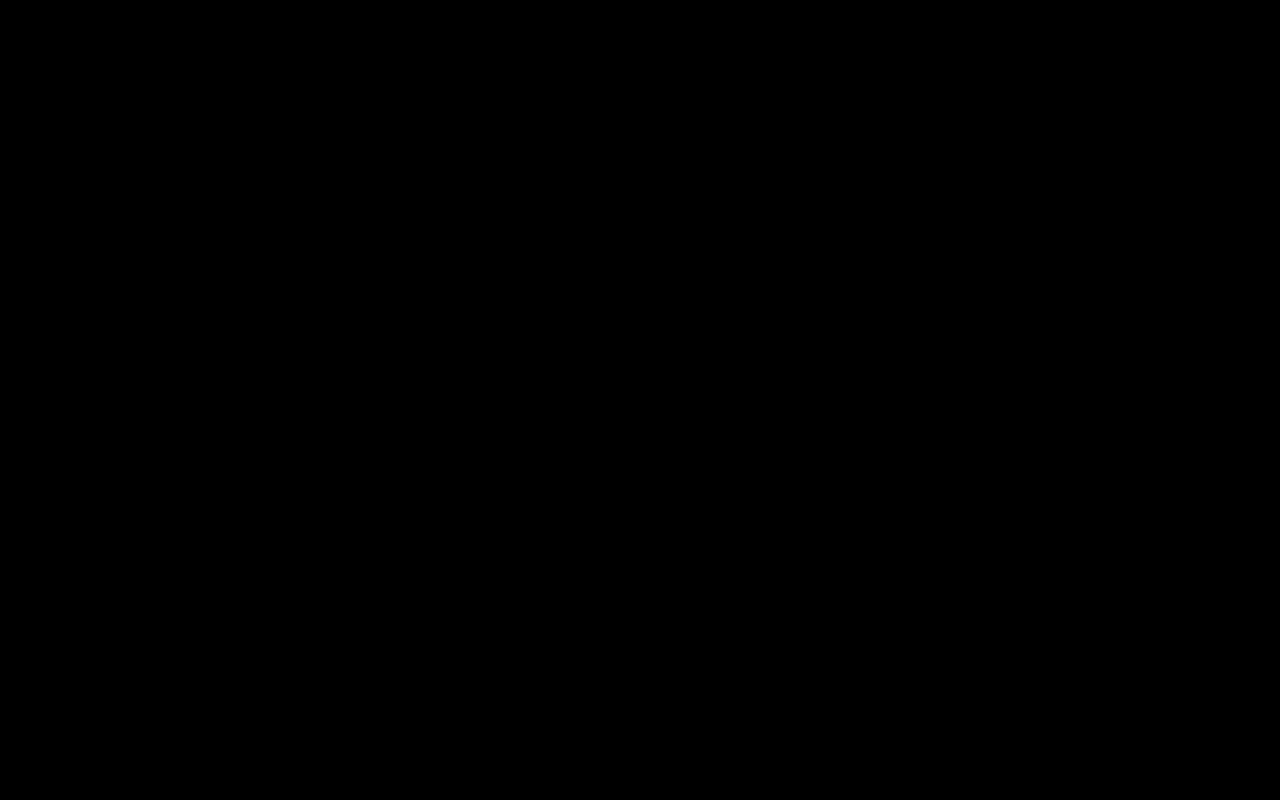
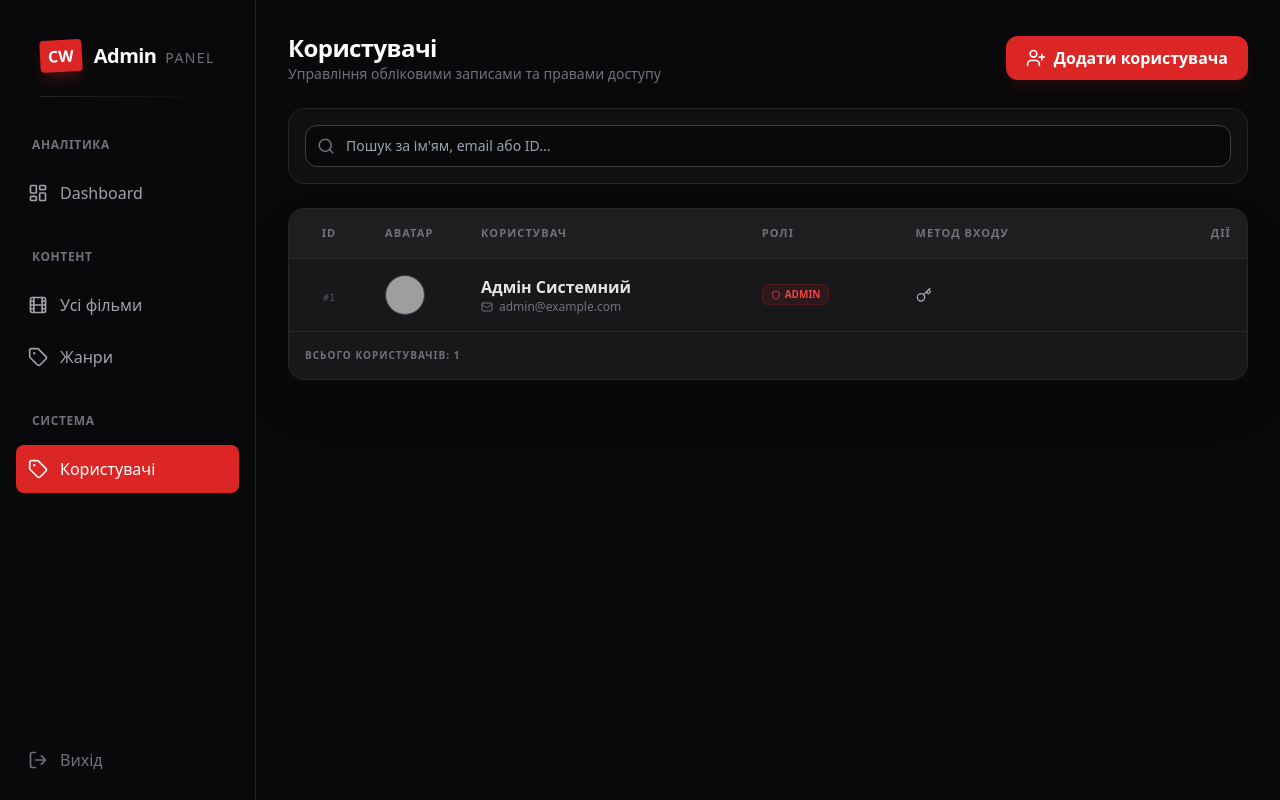
Before and after one commit to Vocaquill/CounterWatch, a React (Vite) app in the folder CounterWatchSite/movie-web/: page /admin/users in a window 1280 px wide. Before the commit this address had no page. Built offline with nearby package versions, Linux system fonts and the light colour scheme; grey boxes are pictures that could not be loaded.

Commit message:
Add usersPage for adminPanel

```diff
--- a/CounterWatchSite/movie-web/src/App.tsx
+++ b/CounterWatchSite/movie-web/src/App.tsx
@@ -15,6 +15,7 @@ import Dashboard from './pages/Admin/Dashboard.tsx'
 import AdminMoviesPage from "./pages/Admin/AdminMoviesPage.tsx";
 import CreateMoviePage from "./pages/Admin/CreateMoviePage.tsx";
 import EditMoviePage from "./pages/Admin/EditMoviePage.tsx";
+import UsersPage from './pages/Admin/UsersPage.tsx';
 //For all
 import AppLayout from './layouts/AppLayout.tsx'
 import SearchPage from './pages/SearchPage'
@@ -35,10 +36,11 @@ function App() {
       <Route path="/admin" element={<AdminLayout />}>
         <Route index element={<Dashboard />} />
         <Route path="genres" element={<GenresPage />} />
+        <Route path="users" element={<UsersPage />} />
         <Route path="movies">
-            <Route index element={<AdminMoviesPage />} />
-            <Route path="add" element={<CreateMoviePage />} />
-            <Route path="edit/:slug" element={<EditMoviePage />} />
+          <Route index element={<AdminMoviesPage />} />
+          <Route path="add" element={<CreateMoviePage />} />
+          <Route path="edit/:slug" element={<EditMoviePage />} />
         </Route>
       </Route>
     </Routes >
--- /dev/null
+++ b/CounterWatchSite/movie-web/src/pages/Admin/UsersPage.tsx
@@ -0,0 +1,173 @@
+import { useState, useEffect } from 'react';
+import { useDispatch, useSelector } from 'react-redux';
+import { Search, UserPlus, Edit2, Trash2, Mail, Shield, ShieldAlert, X, Loader2, Chrome, Key } from 'lucide-react';
+
+import type { RootState, AppDispatch } from '../../store';
+
+// Тимчасовий інтерфейс на основі твоїх даних
+interface UserAdmin {
+  id: number;
+  fullName: string;
+  email: string;
+  image: string;
+  isLoginGoogle: boolean;
+  isLoginPassword: boolean;
+  roles: string[];
+  loginTypes: string[];
+}
+
+function UsersPage() {
+  const dispatch = useDispatch<AppDispatch>();
+
+  // Заміни на реальний useSelector для користувачів
+  // const { items: users, status, error } = useSelector((state: RootState) => state.users);
+
+  // Тимчасові дані для демонстрації, поки не підключиш Redux
+  const [users] = useState<UserAdmin[]>([
+    {
+      id: 1,
+      fullName: "Адмін Системний",
+      email: "admin@example.com",
+      image: "https://ui-avatars.com/api/?name=Admin&background=random",
+      isLoginGoogle: false,
+      isLoginPassword: true,
+      roles: ["Admin"],
+      loginTypes: ["Password"]
+    }
+  ]);
+
+  const [searchTerm, setSearchTerm] = useState('');
+  const status = 'idle'; // заглушка
+
+  const filteredUsers = users.filter(user =>
+    user.fullName.toLowerCase().includes(searchTerm.toLowerCase()) ||
+    user.email.toLowerCase().includes(searchTerm.toLowerCase()) ||
+    user.id.toString().includes(searchTerm)
+  );
+
+  return (
+    <div className="space-y-6 animate-in fade-in duration-500">
+
+      {/* HEADER */}
+      <div className="flex flex-col sm:flex-row justify-between items-start sm:items-center gap-4">
+        <div>
+          <h1 className="text-2xl font-bold text-white tracking-tight">Користувачі</h1>
+          <p className="text-zinc-500 text-sm">Управління обліковими записами та правами доступу</p>
+        </div>
+        <button className="flex items-center gap-2 bg-red-600 hover:bg-red-700 text-white px-5 py-2.5 rounded-xl font-bold transition-all active:scale-95 shadow-lg shadow-red-900/20">
+          <UserPlus size={20} />
+          Додати користувача
+        </button>
+      </div>
+
+      {/* SEARCH */}
+      <div className="bg-zinc-900/50 p-4 rounded-2xl border border-zinc-800 backdrop-blur-sm flex items-center gap-4">
+        <div className="relative flex-1">
+          <Search className="absolute left-3 top-1/2 -translate-y-1/2 text-zinc-500" size={18} />
+          <input
+            type="text"
+            value={searchTerm}
+            placeholder="Пошук за ім'ям, email або ID..."
+            className="w-full bg-zinc-950 border border-zinc-700 rounded-xl py-2.5 pl-10 pr-4 outline-none focus:border-red-600 transition-all text-sm text-zinc-200"
+            onChange={(e) => setSearchTerm(e.target.value)}
+          />
+        </div>
+        {searchTerm && (
+          <button onClick={() => setSearchTerm('')} className="p-2.5 bg-zinc-800 hover:bg-zinc-700 text-zinc-400 rounded-xl">
+            <X size={20} />
+          </button>
+        )}
+      </div>
+
+      {/* TABLE */}
+      <div className="bg-zinc-900 border border-zinc-800 rounded-2xl overflow-hidden shadow-2xl relative">
+        <div className="overflow-x-auto">
+          <table className="w-full text-left border-collapse">
+            <thead className="bg-zinc-800/50 text-zinc-500 text-[11px] uppercase tracking-[0.1em] font-bold">
+              <tr>
+                <th className="p-4 border-b border-zinc-800 text-center w-20">ID</th>
+                <th className="p-4 border-b border-zinc-800 w-24">Аватар</th>
+                <th className="p-4 border-b border-zinc-800">Користувач</th>
+                <th className="p-4 border-b border-zinc-800">Ролі</th>
+                <th className="p-4 border-b border-zinc-800">Метод входу</th>
+                <th className="p-4 border-b border-zinc-800 text-right">Дії</th>
+              </tr>
+            </thead>
+            <tbody className="divide-y divide-zinc-800">
+              {filteredUsers.map((user) => (
+                <tr key={user.id} className="hover:bg-zinc-800/20 transition-colors group">
+                  <td className="p-4 text-center">
+                    <span className="text-[10px] font-mono text-zinc-600">#{user.id}</span>
+                  </td>
+                  <td className="p-4">
+                    <div className="w-10 h-10 rounded-full bg-zinc-800 border border-zinc-700 overflow-hidden shadow-inner flex items-center justify-center">
+                      {user.image ? (
+                        <img src={user.image} alt={user.fullName} className="w-full h-full object-cover" />
+                      ) : (
+                        <span className="text-xs text-zinc-500 uppercase">{user.fullName.charAt(0)}</span>
+                      )}
+                    </div>
+                  </td>
+                  <td className="p-4">
+                    <div className="flex flex-col">
+                      <span className="font-semibold text-zinc-200 group-hover:text-red-500 transition-colors">
+                        {user.fullName}
+                      </span>
+                      <div className="flex items-center gap-1.5 text-zinc-500 text-xs">
+                        <Mail size={12} />
+                        {user.email}
+                      </div>
+                    </div>
+                  </td>
+                  <td className="p-4">
+                    <div className="flex gap-1 flex-wrap">
+                      {user.roles.map((role) => (
+                        <span key={role} className={`px-2 py-0.5 rounded-md text-[10px] font-bold uppercase flex items-center gap-1 ${role === 'Admin' ? 'bg-red-600/10 text-red-500 border border-red-600/20' : 'bg-zinc-800 text-zinc-400 border border-zinc-700'
+                          }`}>
+                          {role === 'Admin' ? <Shield size={10} /> : <ShieldAlert size={10} />}
+                          {role}
+                        </span>
+                      ))}
+                    </div>
+                  </td>
+                  <td className="p-4">
+                    <div className="flex items-center gap-3">
+                      {user.isLoginGoogle && (
+                        <div title="Google Login" className="text-zinc-400 hover:text-white transition-colors">
+                          <Chrome size={16} />
+                        </div>
+                      )}
+                      {user.isLoginPassword && (
+                        <div title="Password Login" className="text-zinc-400 hover:text-white transition-colors">
+                          <Key size={16} />
+                        </div>
+                      )}
+                    </div>
+                  </td>
+                  <td className="p-4 text-right">
+                    <div className="flex justify-end gap-1 opacity-0 group-hover:opacity-100 transition-opacity">
+                      <button className="p-2 hover:bg-zinc-800 rounded-lg text-zinc-500 hover:text-white transition-all">
+                        <Edit2 size={16} />
+                      </button>
+                      <button className="p-2 hover:bg-red-950/30 rounded-lg text-zinc-500 hover:text-red-500 transition-all">
+                        <Trash2 size={16} />
+                      </button>
+                    </div>
+                  </td>
+                </tr>
+              ))}
+            </tbody>
+          </table>
+        </div>
+
+        <div className="p-4 border-t border-zinc-800 flex items-center justify-between bg-zinc-900/50">
+          <span className="text-[10px] text-zinc-500 font-bold uppercase tracking-widest">
+            Всього користувачів: {filteredUsers.length}
+          </span>
+        </div>
+      </div>
+    </div>
+  );
+}
+
+export default UsersPage;
```
